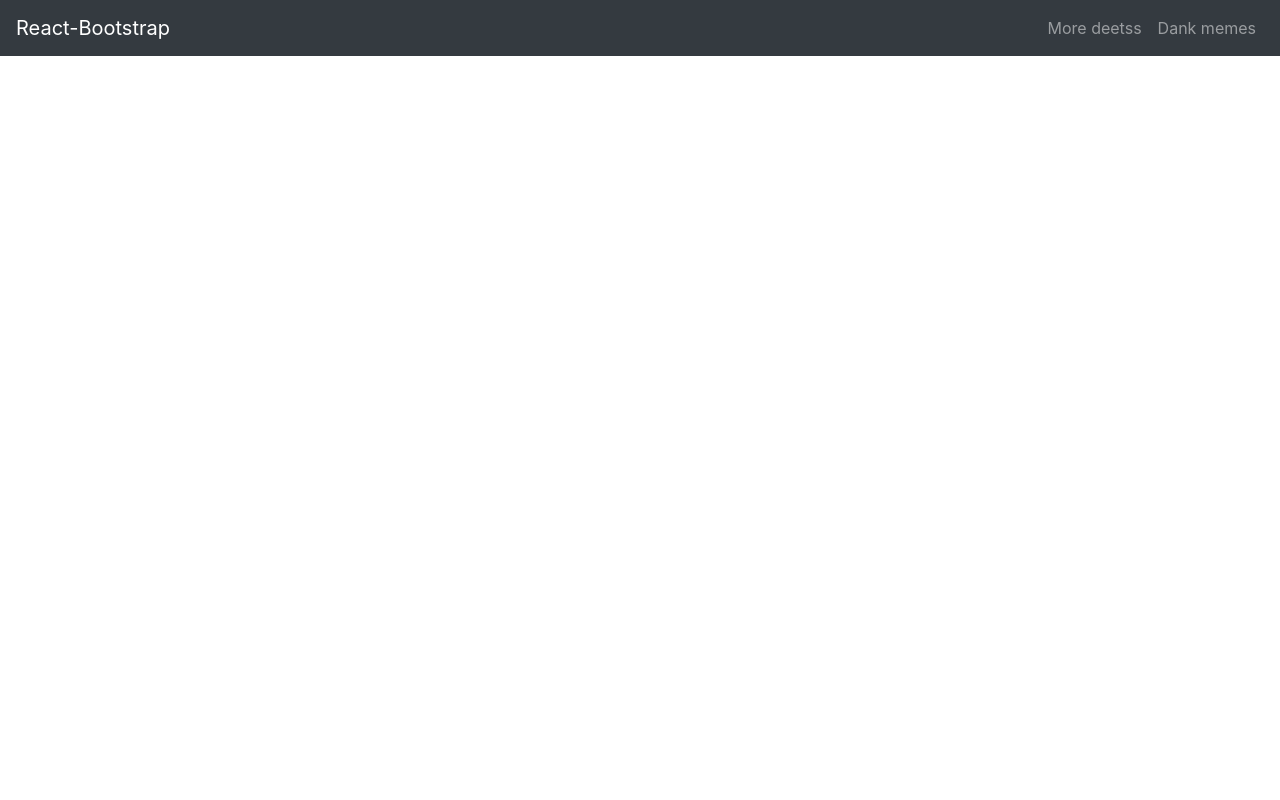
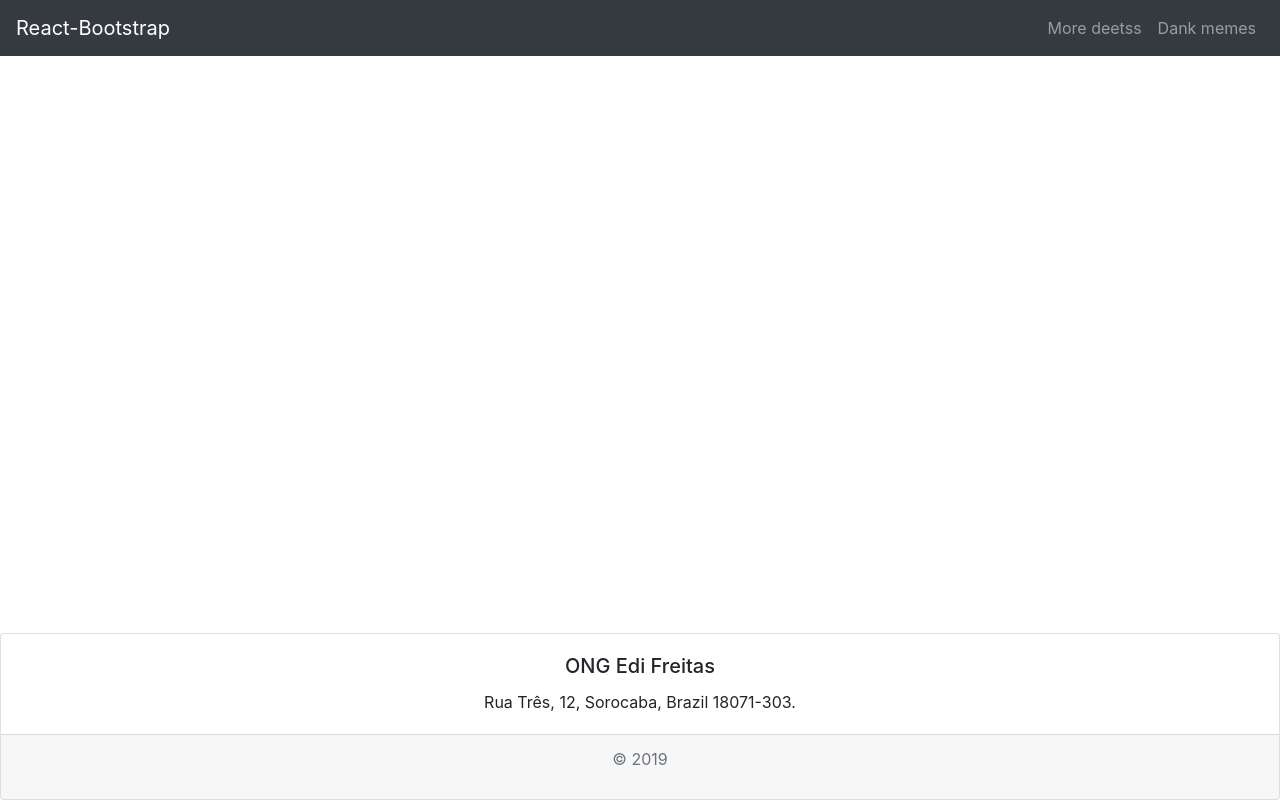
Before and after one commit to LeonardoNozaki/Atividade-ERUS---UFSCar, a React (Create React App) app in the folder app/: page / in a window 1280 px wide. Built offline with nearby package versions, Linux system fonts and the light colour scheme.

Commit message:
Adicionando o Footer

```diff
--- a/app/src/components/App.js
+++ b/app/src/components/App.js
@@ -1,12 +1,13 @@
 import React from 'react';
 import Button from 'react-bootstrap/Button';
 import MyNavbar from './Navbar';
-
+import Footer from './Footer'
 export default class App extends React.Component{
   render(){
     return (
       <div>
         <MyNavbar />
+        <Footer />
       </div>
     );
   }
--- /dev/null
+++ b/app/src/components/Footer.js
@@ -0,0 +1,23 @@
+import React from 'react';
+import { Card } from 'react-bootstrap';
+
+export default class Footer extends React.Component{
+    render(){
+        return (
+            <Card className="text-center fixed-bottom">
+                <Card.Body>
+                    <Card.Title>ONG Edi Freitas</Card.Title>
+                    <Card.Text>
+                    Rua Três, 12, Sorocaba, Brazil 18071-303.
+
+                </Card.Text>
+            </Card.Body>
+            <Card.Footer className="text-muted">
+                <p className="copyright pull-right">
+                    &copy; {new Date().getFullYear()}{" "}
+                </p>
+            </Card.Footer>
+        </Card>
+    );
+    }
+}
```
